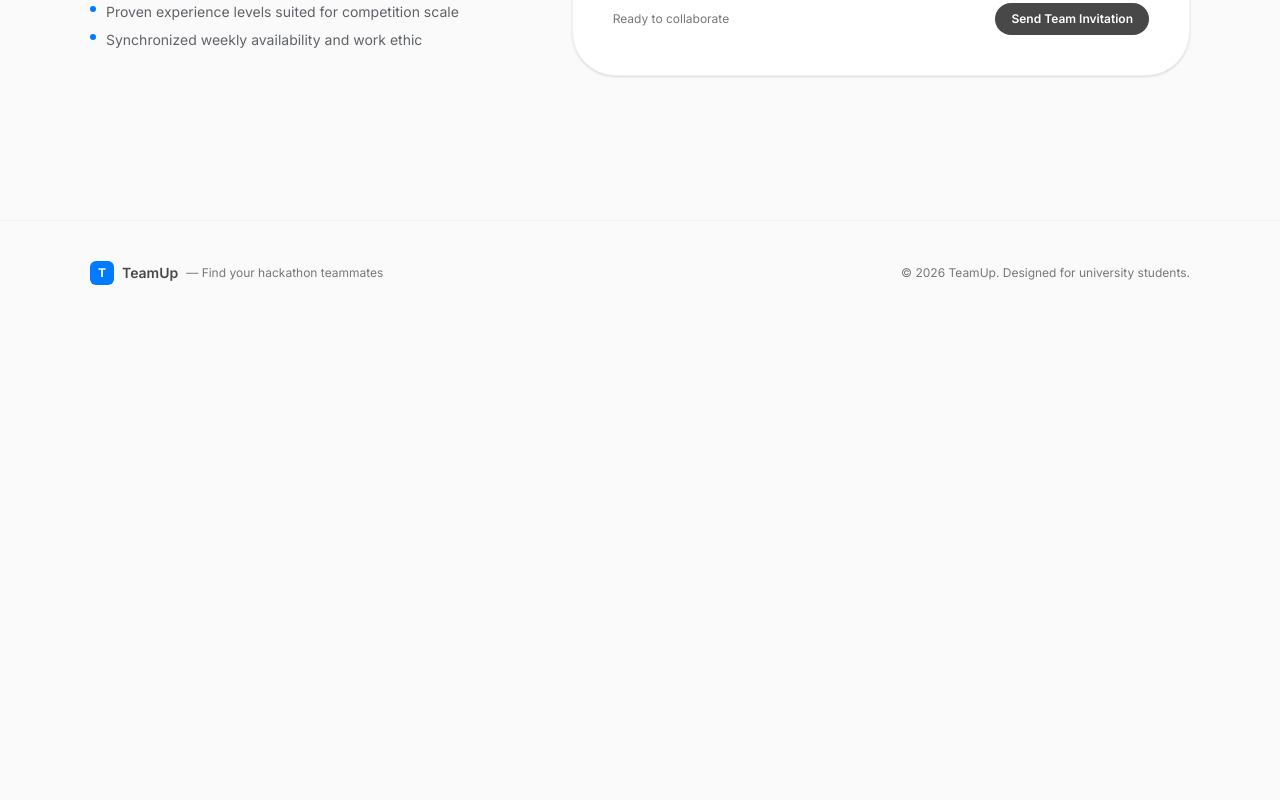
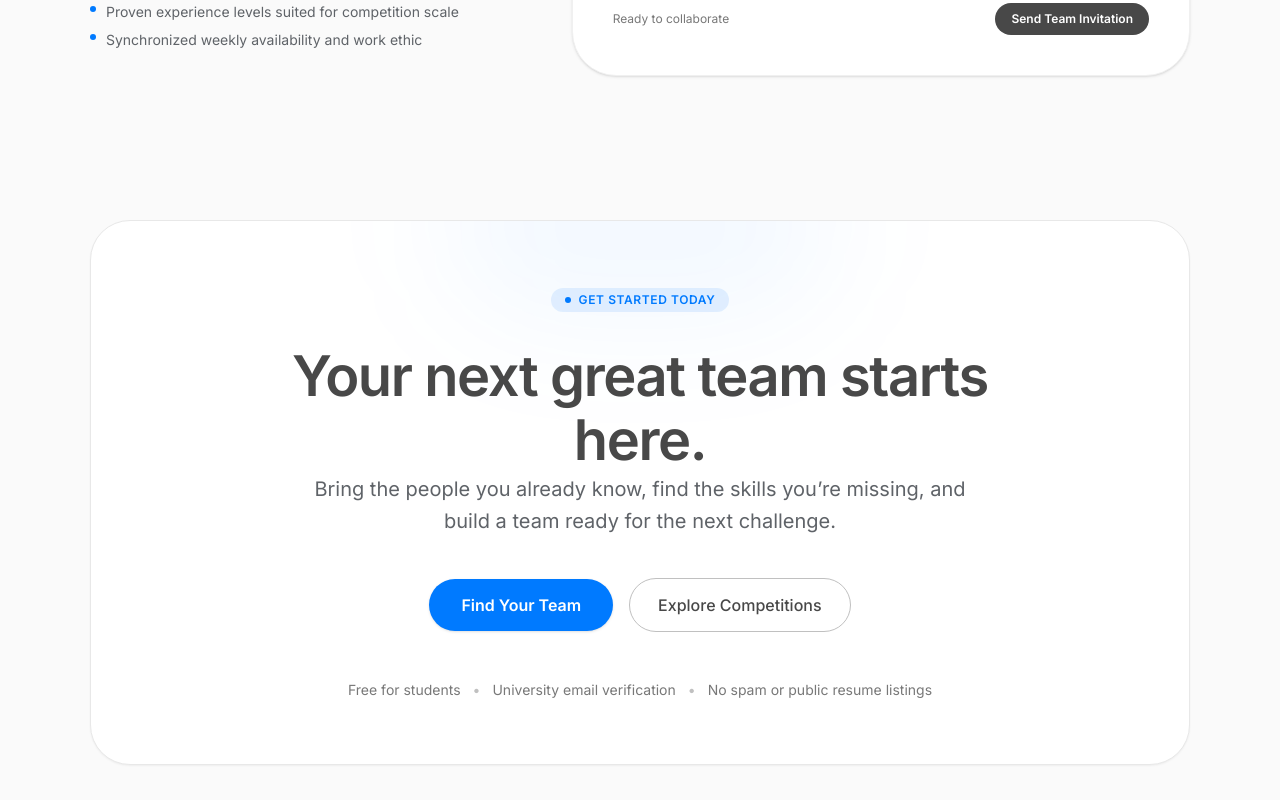
Before and after one commit to YASH5585/Teamup, a React (Vite) app in the folder frontend/: page / in a window 1280 px wide. Shown: the part 4600-5400 px from the top of the page. Before the commit the page ends 4925 px from the top, so only its background shows below. Built offline with nearby package versions, Linux system fonts and the light colour scheme.

Commit message:
feat: add final CTA section

```diff
--- /dev/null
+++ b/frontend/src/components/landing/FinalCtaSection.tsx
@@ -0,0 +1,82 @@
+import { Link } from 'react-router-dom';
+import { Container } from '../common/Container';
+import { Button } from '../common/Button';
+import { Badge } from '../common/Badge';
+
+export function FinalCtaSection() {
+  return (
+    <section
+      aria-labelledby="final-cta-heading"
+      className="w-full pb-20 sm:pb-28 lg:pb-36"
+    >
+      <Container size="default">
+        <div className="relative overflow-hidden rounded-3xl sm:rounded-[40px] border border-[#e8e8e8] bg-white p-8 sm:p-14 lg:p-16 shadow-subtle text-center">
+          {/* Subtle accent backdrop highlight */}
+          <div
+            className="pointer-events-none absolute -top-24 left-1/2 -translate-x-1/2 h-48 w-96 rounded-full bg-[#007aff]/5 blur-3xl"
+            aria-hidden="true"
+          />
+
+          <div className="relative z-10 max-w-3xl mx-auto flex flex-col items-center space-y-6 sm:space-y-8">
+            {/* Context Badge */}
+            <div>
+              <Badge
+                variant="accent"
+                dot
+                className="px-3.5 py-1 text-xs font-semibold uppercase tracking-wider"
+              >
+                Get Started Today
+              </Badge>
+            </div>
+
+            {/* Main Headline */}
+            <h2
+              id="final-cta-heading"
+              className="text-3xl sm:text-4xl md:text-5xl lg:text-[56px] font-bold tracking-tight text-[#484848] leading-[1.15]"
+            >
+              Your next great team starts here.
+            </h2>
+
+            {/* Supporting Copy */}
+            <p className="text-base sm:text-lg md:text-xl text-[#5f6368] max-w-2xl leading-relaxed">
+              Bring the people you already know, find the skills you’re missing,
+              and build a team ready for the next challenge.
+            </p>
+
+            {/* CTA Actions */}
+            <div className="flex flex-col sm:flex-row items-center justify-center gap-3.5 sm:gap-4 pt-2 w-full sm:w-auto">
+              <Link to="/register" className="w-full sm:w-auto">
+                <Button
+                  variant="primary"
+                  size="lg"
+                  className="w-full sm:w-auto px-8 py-3.5 text-base font-semibold shadow-sm hover:shadow-md transition-all"
+                >
+                  Find Your Team
+                </Button>
+              </Link>
+
+              <Link to="/dashboard" className="w-full sm:w-auto">
+                <Button
+                  variant="outline"
+                  size="lg"
+                  className="w-full sm:w-auto px-7 py-3.5 text-base font-medium text-[#484848] hover:bg-[#f0f0f0] border-[#c0c0c0]"
+                >
+                  Explore Competitions
+                </Button>
+              </Link>
+            </div>
+
+            {/* Supporting Reassurance Line */}
+            <div className="pt-4 flex flex-wrap items-center justify-center gap-x-3 gap-y-1 text-xs sm:text-sm text-[#787878]">
+              <span>Free for students</span>
+              <span aria-hidden="true" className="text-[#c0c0c0]">•</span>
+              <span>University email verification</span>
+              <span aria-hidden="true" className="text-[#c0c0c0]">•</span>
+              <span>No spam or public resume listings</span>
+            </div>
+          </div>
+        </div>
+      </Container>
+    </section>
+  );
+}
--- a/frontend/src/pages/public/HomePage.tsx
+++ b/frontend/src/pages/public/HomePage.tsx
@@ -2,6 +2,7 @@ import { Hero } from '../../components/landing/Hero';
 import { TrustSection } from '../../components/landing/TrustSection';
 import { CapabilitiesSection } from '../../components/landing/CapabilitiesSection';
 import { FeatureValueSection } from '../../components/landing/FeatureValueSection';
+import { FinalCtaSection } from '../../components/landing/FinalCtaSection';
 
 export function HomePage() {
   return (
@@ -10,6 +11,7 @@ export function HomePage() {
       <TrustSection />
       <CapabilitiesSection />
       <FeatureValueSection />
+      <FinalCtaSection />
     </>
   );
 }
```
